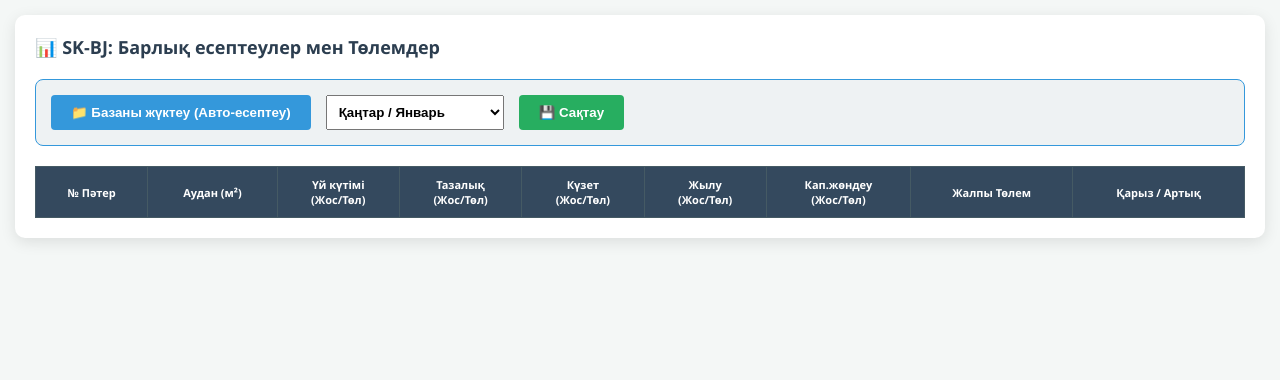
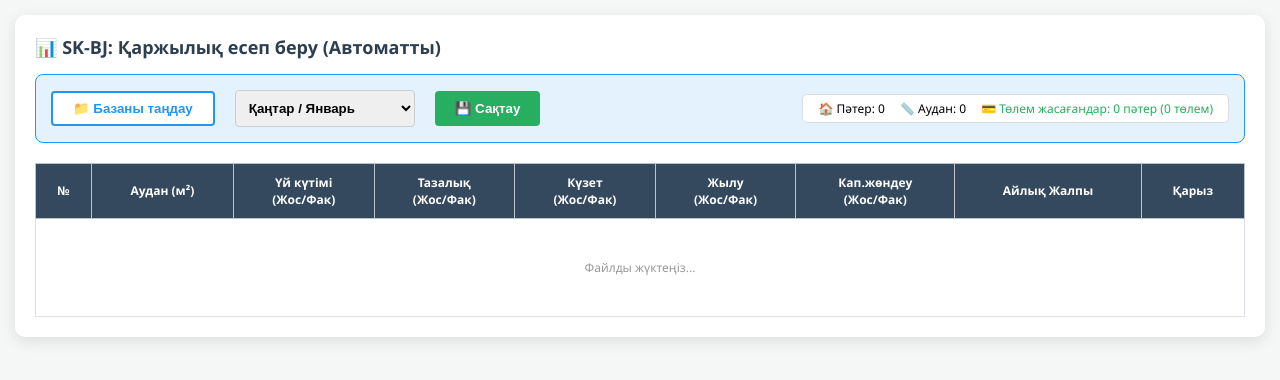
Before and after one commit to qalpan/sk-bj, a Django app: page /admin-panel/ in a window 1280 px wide. Shown: the top 380 px of the page. Run offline with Django 4.2, Linux system fonts and the light colour scheme; lists and menus that the app fills with data are empty.

Commit message:
Update tөlemesep_smart.html

```diff
--- a/templates/tөlemesep_smart.html
+++ b/templates/tөlemesep_smart.html
@@ -2,33 +2,41 @@
 <html lang="kk">
 <head>
     <meta charset="UTF-8">
-    <title>SK-BJ — Толық Қаржылық Есеп</title>
+    <title>SK-BJ — Толық Автоматты Панель</title>
     <style>
-        body { font-family: 'Segoe UI', Tahoma, sans-serif; background: #f4f7f6; margin: 15px; font-size: 12px; }
-        .container { background: white; padding: 20px; border-radius: 10px; box-shadow: 0 4px 15px rgba(0,0,0,0.1); }
-        .admin-section { background: #eef2f3; padding: 15px; border-radius: 8px; border: 1px solid #3498db; margin-bottom: 20px; display: flex; gap: 15px; align-items: center; flex-wrap: wrap; }
-        .btn-upload { background: #3498db; color: white; padding: 10px 20px; border-radius: 4px; font-weight: bold; cursor: pointer; border: none; }
+        body { font-family: 'Segoe UI', Tahoma, Geneva, Verdana, sans-serif; background: #f4f7f6; margin: 15px; font-size: 12px; }
+        .container { background: white; padding: 20px; border-radius: 10px; box-shadow: 0 4px 15px rgba(0,0,0,0.1); max-width: 100%; margin: auto; }
+        .admin-section { background: #e3f2fd; padding: 15px; border-radius: 8px; border: 1px solid #2196f3; margin-bottom: 20px; display: flex; gap: 20px; align-items: center; flex-wrap: wrap; }
+        .file-upload-wrapper { position: relative; overflow: hidden; display: inline-block; }
+        .btn-upload { border: 2px solid #2196f3; color: #2196f3; background-color: white; padding: 8px 20px; border-radius: 4px; font-weight: bold; cursor: pointer; display: inline-block; }
+        .btn-upload:hover { background: #2196f3; color: white; }
+        .file-upload-wrapper input[type=file] { font-size: 100px; position: absolute; left: 0; top: 0; opacity: 0; cursor: pointer; }
         .btn-save { background: #27ae60; color: white; padding: 10px 20px; border: none; border-radius: 4px; cursor: pointer; font-weight: bold; }
         table { width: 100%; border-collapse: collapse; background: white; margin-top: 10px; }
-        th { background: #34495e; color: white; padding: 10px; border: 1px solid #455a64; font-size: 11px; }
-        td { border: 1px solid #dee2e6; padding: 8px; text-align: center; }
-        .auto-tag { color: #e67e22; font-size: 10px; font-weight: bold; display: block; }
-        .debt-red { color: #e74c3c; font-weight: bold; }
-        .debt-green { color: #27ae60; font-weight: bold; }
-        .trans-info { display: block; font-size: 10px; color: #555; font-style: italic; }
+        th { background: #34495e; color: white; padding: 10px; border: 1px solid #bdc3c7; }
+        td { border: 1px solid #dee2e6; padding: 8px; text-align: center; white-space: nowrap; }
+        .plan-val { color: #7f8c8d; font-size: 11px; }
+        .fact-val { font-weight: bold; color: #27ae60; }
+        .trans-info { font-size: 11px; color: #555; margin-left: 8px; font-style: italic; display: block; }
+        .auto-badge { color: #e67e22; font-size: 10px; font-weight: bold; }
+        .debt-red { color: #c0392b; background: #fce4ec; font-weight: bold; }
+        .debt-green { color: #27ae60; background: #e8f5e9; font-weight: bold; }
         tfoot tr { background: #2c3e50; color: white; font-weight: bold; }
+        .stats-box { margin-left: auto; display: flex; gap: 15px; background: #fff; padding: 5px 15px; border-radius: 5px; border: 1px solid #ddd; }
     </style>
 </head>
 <body>
 
 <div class="container">
-    <h2 style="color:#2c3e50; margin:0 0 20px 0;">📊 SK-BJ: Барлық есептеулер мен Төлемдер</h2>
+    <h2 style="color:#2c3e50; margin-top:0;">📊 SK-BJ: Қаржылық есеп беру (Автоматты)</h2>
 
     <div class="admin-section">
-        <input type="file" id="fileInput" accept=".json" style="display:none;" onchange="loadFullBase(this)">
-        <button class="btn-upload" onclick="document.getElementById('fileInput').click()">📁 Базаны жүктеу (Авто-есептеу)</button>
+        <div class="file-upload-wrapper">
+            <button class="btn-upload">📁 Базаны таңдау</button>
+            <input type="file" id="fileInput" accept=".json" onchange="loadJSONFile(this)">
+        </div>
 
-        <select id="monthSelector" onchange="renderTable()" style="padding: 8px; font-weight: bold;">
+        <select id="monthSelector" onchange="renderTable()" style="padding: 9px; border-radius: 4px; border: 1px solid #ccc; font-weight: bold;">
             <option value="0">Қаңтар / Январь</option>
             <option value="1">Ақпан / Февраль</option>
             <option value="2">Наурыз / Март</option>
@@ -43,40 +51,52 @@
             <option value="11">Желтоқсан / Декабрь</option>
         </select>
 
-        <button class="btn-save" onclick="exportData()">💾 Сақтау</button>
-        <div id="statusBadge" style="margin-left: auto; font-weight: bold; color: #2980b9;"></div>
+        <button class="btn-save" onclick="downloadJSON()">💾 Сақтау</button>
+
+        <div class="stats-box">
+            <div>🏠 Пәтер: <span id="statCount">0</span></div>
+            <div>📏 Аудан: <span id="statArea">0</span></div>
+            <div style="color: #27ae60;">💳 Төлем жасағандар: <span id="statPayers">0 пәтер (0 төлем)</span></div>
+        </div>
     </div>
+
+    <div id="statusMsg" style="margin-bottom:10px; font-weight:bold; color: #27ae60;"></div>
 
     <table>
         <thead>
             <tr>
-                <th>№ Пәтер</th>
+                <th>№</th>
                 <th>Аудан (м²)</th>
-                <th>Үй күтімі<br>(Жос/Төл)</th>
-                <th>Тазалық<br>(Жос/Төл)</th>
-                <th>Күзет<br>(Жос/Төл)</th>
-                <th>Жылу<br>(Жос/Төл)</th>
-                <th>Кап.жөндеу<br>(Жос/Төл)</th>
-                <th>Жалпы Төлем</th>
-                <th>Қарыз / Артық</th>
+                <th>Үй күтімі<br>(Жос/Фак)</th>
+                <th>Тазалық<br>(Жос/Фак)</th>
+                <th>Күзет<br>(Жос/Фак)</th>
+                <th>Жылу<br>(Жос/Фак)</th>
+                <th>Кап.жөндеу<br>(Жос/Фак)</th>
+                <th>Айлық Жалпы</th>
+                <th>Қарыз</th>
             </tr>
         </thead>
-        <tbody id="tableBody"></tbody>
+        <tbody id="tableBody">
+            <tr><td colspan="9" style="padding: 40px; color: #999;">Файлды жүктеңіз...</td></tr>
+        </tbody>
         <tfoot id="tableFooter"></tfoot>
     </table>
 </div>
 
 <script>
-    let db = null;
+    let db = { apartments: [] };
     const kzMonths = ["Қаңтар", "Ақпан", "Наурыз", "Сәуір", "Мамыр", "Маусым", "Шілде", "Тамыз", "Қыркүйек", "Қазан", "Қараша", "Желтоқсан"];
 
-    function fNum(n) {
-        if (n === undefined || n === null || isNaN(n)) return "0";
-        return n.toLocaleString('ru-RU', { minimumFractionDigits: 1, maximumFractionDigits: 2 }).replace('.', ',');
+    function fNum(num) {
+        if (num === undefined || num === null || isNaN(num)) return "0";
+        let parts = num.toFixed(2).split(".");
+        parts[0] = parts[0].replace(/\B(?=(\d{3})+(?!\d))/g, " ");
+        let fraction = parts[1].replace(/0+$/, "");
+        return fraction === "" ? parts[0] : parts[0] + "," + fraction;
     }
 
-    // ТАРИФ ПЕН АУДАН ТАРИХЫН ТАБУ
-    function getMonthVal(arr, mIdx, key) {
+    // Тарифті немесе ауданды ай тарихына байланысты табу
+    function getHistoricVal(arr, mIdx, key) {
         if (!arr) return 0;
         let val = 0;
         const sorted = [...arr].sort((a, b) => a.startMonth - b.startMonth);
@@ -84,111 +104,122 @@
         return val;
     }
 
-    function loadFullBase(input) {
+    function loadJSONFile(input) {
         const file = input.files[0];
         if (!file) return;
         const reader = new FileReader();
-        reader.onload = (e) => {
-            db = JSON.parse(e.target.result);
-            const now = new Date();
-            document.getElementById('monthSelector').value = now.getMonth();
-            document.getElementById('statusBadge').innerText = "База жүктелді: " + file.name;
-            renderTable();
+        reader.onload = function(e) {
+            try {
+                db = JSON.parse(e.target.result);
+                // 1. Ағымдағы айды автоматты таңдау
+                document.getElementById('monthSelector').value = new Date().getMonth();
+                document.getElementById('statusMsg').innerText = "✅ База жүктелді: " + file.name;
+                renderTable();
+            } catch (err) { alert("JSON қате!"); }
         };
         reader.readAsText(file);
     }
 
     function renderTable() {
-        if (!db) return;
         const mIdx = parseInt(document.getElementById('monthSelector').value);
         const mName = kzMonths[mIdx];
         const tbody = document.getElementById('tableBody');
+        if (!db.apartments) return;
+
         tbody.innerHTML = '';
+        let totals = { area: 0, charge: 0, paid: 0, debt: 0, maintP: 0, maintF: 0, cleanP: 0, cleanF: 0, secP: 0, secF: 0, heatP: 0, heatF: 0, capP: 0, capF: 0 };
 
-        let totals = { area: 0, charge: 0, paid: 0, debt: 0 };
+        let payerApts = new Set();
+        let totalTransactions = 0;
 
         db.apartments.forEach(apt => {
-            // 1. Ағымдағы айдың параметрлері (Аудан және Тарифтер)
-            const curArea = getMonthVal(apt.customSettings.area, mIdx, 'area');
+            const curArea = getHistoricVal(apt.customSettings.area, mIdx, 'area');
             const tar = apt.customSettings.tariffs;
             const rates = {
-                maint: getMonthVal(tar.maint, mIdx, 'rate'),
-                clean: getMonthVal(tar.clean, mIdx, 'rate'),
-                sec: getMonthVal(tar.sec, mIdx, 'rate'),
-                heat: getMonthVal(tar.heat, mIdx, 'rate'),
-                cap: getMonthVal(tar.cap, mIdx, 'rate')
+                maint: getHistoricVal(tar.maint, mIdx, 'rate'),
+                clean: getHistoricVal(tar.clean, mIdx, 'rate'),
+                sec: getHistoricVal(tar.sec, mIdx, 'rate'),
+                heat: getHistoricVal(tar.heat, mIdx, 'rate'),
+                cap: getHistoricVal(tar.cap, mIdx, 'rate')
             };
 
-            // 2. Ledger-ден сол айдың деректерін алу
-            const L = apt.ledger[mName] || { charges: {}, paymentTransactions: [], accumulated: { overall: 0 } };
+            const L = apt.ledger[mName] || apt.ledger[mIdx] || { charges: {}, paymentTransactions: [], accumulated: { overall: 0 } };
 
-            // 3. Автоматты есептеу (Егер базада сол айға "charges" болмаса)
-            const isAutoCharge = !L.charges || Object.keys(L.charges).length === 0;
-            const charges = {
+            // 2. Автоматты есептеу (Егер базада жоспар болмаса)
+            const isAuto = !L.charges || Object.keys(L.charges).length === 0;
+            const ch = {
                 maint: L.charges.maint || (curArea * rates.maint),
                 clean: L.charges.clean || rates.clean,
-                sec:   L.charges.sec   || rates.sec,
-                heat:  L.charges.heat  || (curArea * rates.heat),
-                cap:   L.charges.cap   || (curArea * rates.cap)
+                sec: L.charges.sec || rates.sec,
+                heat: L.charges.heat || (curArea * rates.heat),
+                cap: L.charges.cap || (curArea * rates.cap)
             };
 
-            // 4. Төлемдерді есептеу (paymentTransactions ішінен)
             const getPaid = (key) => (L.paymentTransactions || []).reduce((s, t) => s + (t.amounts[key] || 0), 0);
-            const facts = {
-                maint: getPaid('maint'), clean: getPaid('clean'), sec: getPaid('sec'),
-                heat: getPaid('heat'), cap: getPaid('cap')
-            };
+            const fa = { maint: getPaid('maint'), clean: getPaid('clean'), sec: getPaid('sec'), heat: getPaid('heat'), cap: getPaid('cap') };
 
-            const rowChargeTotal = Object.values(charges).reduce((a, b) => a + b, 0);
-            const rowPaidTotal = Object.values(facts).reduce((a, b) => a + b, 0);
+            const rowPaid = Object.values(fa).reduce((a, b) => a + b, 0);
+            const rowCharge = Object.values(ch).reduce((a, b) => a + b, 0);
             const rowDebt = L.accumulated ? L.accumulated.overall : 0;
 
-            // Жиынтықтар
-            totals.area += curArea; totals.charge += rowChargeTotal;
-            totals.paid += rowPaidTotal; totals.debt += rowDebt;
+            // 3. Пәтерлер мен төлемдер санының статистикасы
+            if (rowPaid > 0) {
+                payerApts.add(apt.id);
+                totalTransactions += (L.paymentTransactions || []).length;
+            }
 
-            // Төлем мәліметтері (Дата мен дереккөз)
-            const payDetails = (L.paymentTransactions || []).map(t => `${t.date || ''} ${t.paymentSource || ''}`).join('<br>');
+            totals.area += curArea; totals.charge += rowCharge; totals.paid += rowPaid; totals.debt += rowDebt;
+            totals.maintP += ch.maint; totals.maintF += fa.maint;
+            totals.cleanP += ch.clean; totals.cleanF += fa.clean;
+            totals.secP += ch.sec; totals.secF += fa.sec;
+            totals.heatP += ch.heat; totals.heatF += fa.heat;
+            totals.capP += ch.cap; totals.capF += fa.cap;
+
+            const transDetails = (L.paymentTransactions || []).map(t => `${t.date || ''} ${t.paymentSource || ''}`).join('; ');
 
             tbody.innerHTML += `
                 <tr>
                     <td><b>${apt.id}</b></td>
                     <td>${fNum(curArea)}</td>
-                    <td><small>${fNum(charges.maint)}</small><br><b>${fNum(facts.maint)}</b></td>
-                    <td><small>${fNum(charges.clean)}</small><br><b>${fNum(facts.clean)}</b></td>
-                    <td><small>${fNum(charges.sec)}</small><br><b>${fNum(facts.sec)}</b></td>
-                    <td><small>${fNum(charges.heat)}</small><br><b>${fNum(facts.heat)}</b></td>
-                    <td><small>${fNum(charges.cap)}</small><br><b>${fNum(facts.cap)}</b></td>
-                    <td style="background:#e3f2fd">
-                        <b>${fNum(rowPaidTotal)}</b>
-                        ${isAutoCharge ? '<span class="auto-tag">Авто-жоспар: '+fNum(rowChargeTotal)+'</span>' : '<br><small>Жос: '+fNum(rowChargeTotal)+'</small>'}
-                        <span class="trans-info">${payDetails}</span>
+                    <td><span class="plan-val">${fNum(ch.maint)}</span> / <span class="fact-val">${fNum(fa.maint)}</span></td>
+                    <td><span class="plan-val">${fNum(ch.clean)}</span> / <span class="fact-val">${fNum(fa.clean)}</span></td>
+                    <td><span class="plan-val">${fNum(ch.sec)}</span> / <span class="fact-val">${fNum(fa.sec)}</span></td>
+                    <td><span class="plan-val">${fNum(ch.heat)}</span> / <span class="fact-val">${fNum(fa.heat)}</span></td>
+                    <td><span class="plan-val">${fNum(ch.cap)}</span> / <span class="fact-val">${fNum(fa.cap)}</span></td>
+                    <td style="background:#f0f7ff">
+                        <b>${fNum(rowCharge)} / ${fNum(rowPaid)}</b>
+                        ${isAuto ? '<br><span class="auto-badge">(авто-есеп)</span>' : ''}
+                        <span class="trans-info">${transDetails}</span>
                     </td>
                     <td class="${rowDebt > 0 ? 'debt-red' : 'debt-green'}">${fNum(rowDebt)}</td>
                 </tr>
             `;
         });
 
+        document.getElementById('statCount').innerText = db.apartments.length;
+        document.getElementById('statArea').innerText = fNum(totals.area);
+        document.getElementById('statPayers').innerText = `${payerApts.size} пәтер (${totalTransactions} төлем)`;
+
         document.getElementById('tableFooter').innerHTML = `
             <tr>
-                <td>БАРЛЫҒЫ</td>
+                <td>ЖИЫНТЫҚ</td>
                 <td>${fNum(totals.area)}</td>
-                <td colspan="5" style="text-align:right">Айлық Жалпы (Жоспар / Төлем):</td>
+                <td>${fNum(totals.maintP)} / ${fNum(totals.maintF)}</td>
+                <td>${fNum(totals.cleanP)} / ${fNum(totals.cleanF)}</td>
+                <td>${fNum(totals.secP)} / ${fNum(totals.secF)}</td>
+                <td>${fNum(totals.heatP)} / ${fNum(totals.heatF)}</td>
+                <td>${fNum(totals.capP)} / ${fNum(totals.capF)}</td>
                 <td>${fNum(totals.charge)} / ${fNum(totals.paid)}</td>
                 <td>${fNum(totals.debt)}</td>
             </tr>
         `;
     }
 
-    function exportData() {
-        if (!db) return;
-        const blob = new Blob([JSON.stringify(db, null, 2)], { type: "application/json" });
+    function downloadJSON() {
+        const dataStr = "data:text/json;charset=utf-8," + encodeURIComponent(JSON.stringify(db, null, 2));
         const a = document.createElement('a');
-        a.href = URL.createObjectURL(blob);
-        a.download = `SK-BJ_Export_${new Date().toISOString().slice(0,10)}.json`;
-        a.click();
+        a.href = dataStr; a.download = "kz_tulem_updated.json"; a.click();
     }
 </script>
-
 </body>
 </html>
```
